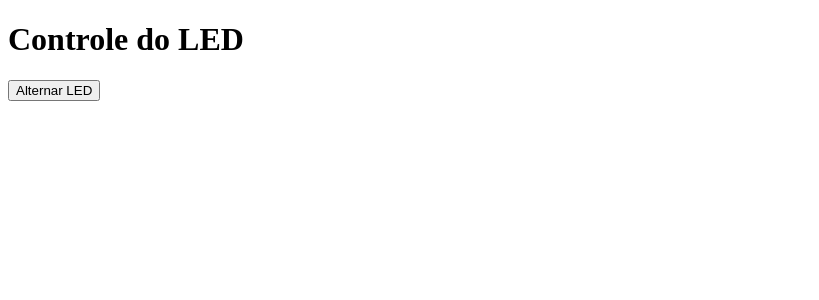
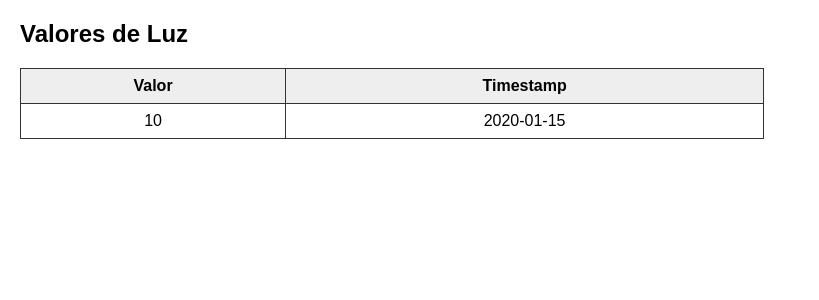
Before and after one commit to TiagoFreitas02/api-tam, a Flask app: page / in a window 1280 px wide. Shown: the top 300 px of the page, without its empty margins (0-819 px from the left). Run offline with Flask 3, Linux system fonts and the light colour scheme; a database or web service that is not in the repository returns one stand-in record (values such as "Sample title"); some libraries are stand-ins or nearby versions.

Commit message:
no message

```diff
--- a/api/templates/luz.html
+++ b/api/templates/luz.html
@@ -2,33 +2,53 @@
 <html lang="pt">
 <head>
     <meta charset="UTF-8">
-    <title>Controle do LED</title>
+    <title>Valores da Luz</title>
+    <style>
+        body {
+            font-family: Arial, sans-serif;
+            margin: 20px;
+        }
+        table {
+            border-collapse: collapse;
+            width: 60%;
+            margin-bottom: 20px;
+        }
+        th, td {
+            border: 1px solid #333;
+            padding: 8px;
+            text-align: center;
+        }
+        th {
+            background-color: #eee;
+        }
+        button {
+            padding: 10px 20px;
+            font-size: 16px;
+            cursor: pointer;
+        }
+        form {
+            margin-top: 20px;
+        }
+    </style>
 </head>
 <body>
-<h1>Controle do LED</h1>
 
-<button onclick="toggleLED()">Alternar LED</button>
+<h2>Valores de Luz</h2>
 
-<p id="msg"></p>
+<table>
+    <tr>
+        <th>Valor</th>
+        <th>Timestamp</th>
+    </tr>
 
-<script>
-const apiURL = "http://127.0.0.1:5000"; // seu servidor Flask local
+    {% for valor, ts in valores %}
+    <tr>
+        <td>{{ valor }}</td>
+        <td>{{ ts.strftime("%Y-%m-%d %H:%M:%S") }}</td>
+    </tr>
+    {% endfor %}
+</table>
+</form>
 
-function toggleLED() {
-    fetch(`${apiURL}/led`, {
-        method: "POST",
-        headers: {"Content-Type":"application/json"},
-        body: JSON.stringify({comando: "T"})
-    })
-    .then(res => res.json())
-    .then(data => {
-        document.getElementById("msg").innerText =
-            data.status === "ok" ? "LED alternado com sucesso!" : `Erro: ${data.msg}`;
-    })
-    .catch(err => {
-        document.getElementById("msg").innerText = `Erro: ${err}`;
-    });
-}
-</script>
 </body>
 </html>
```
